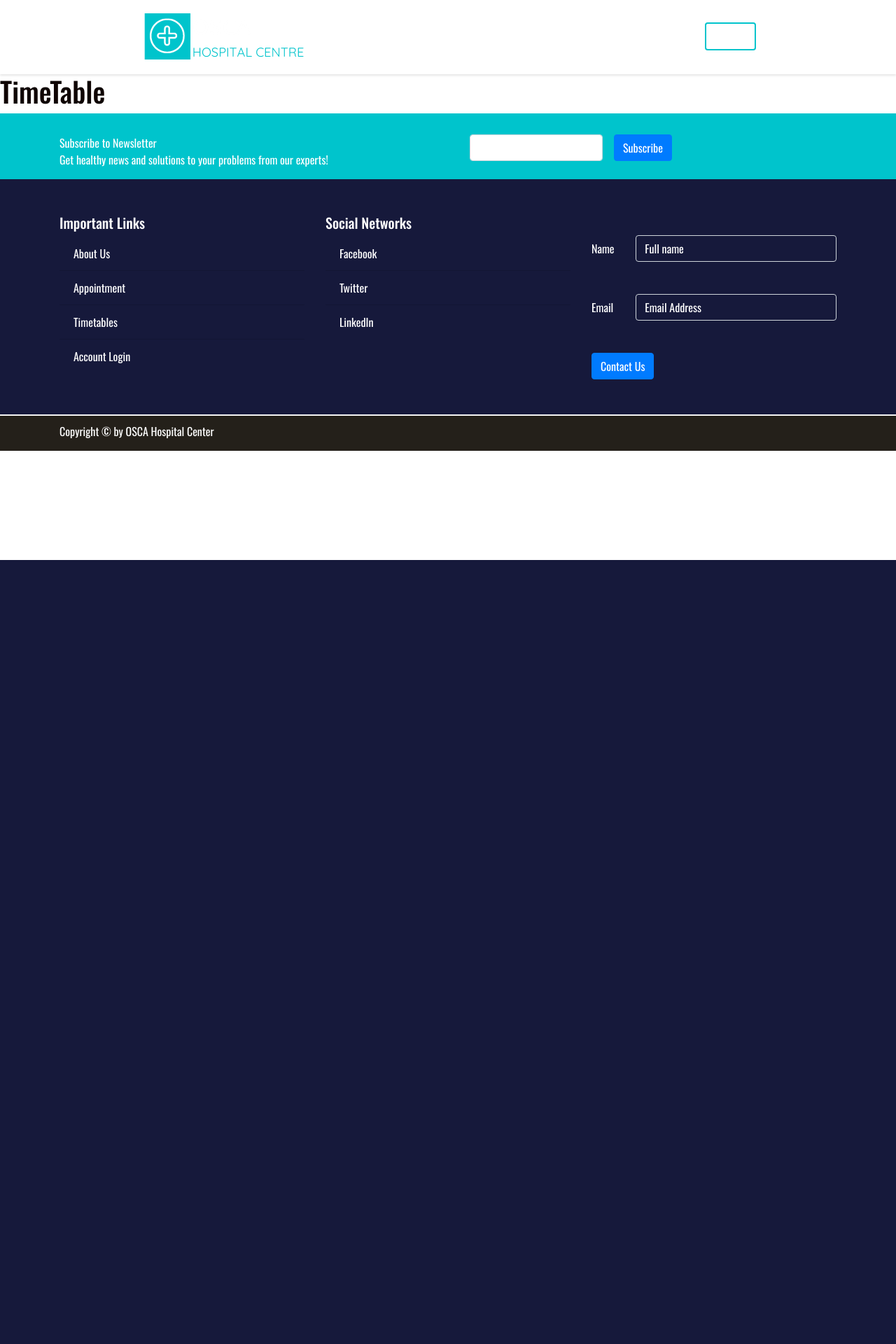
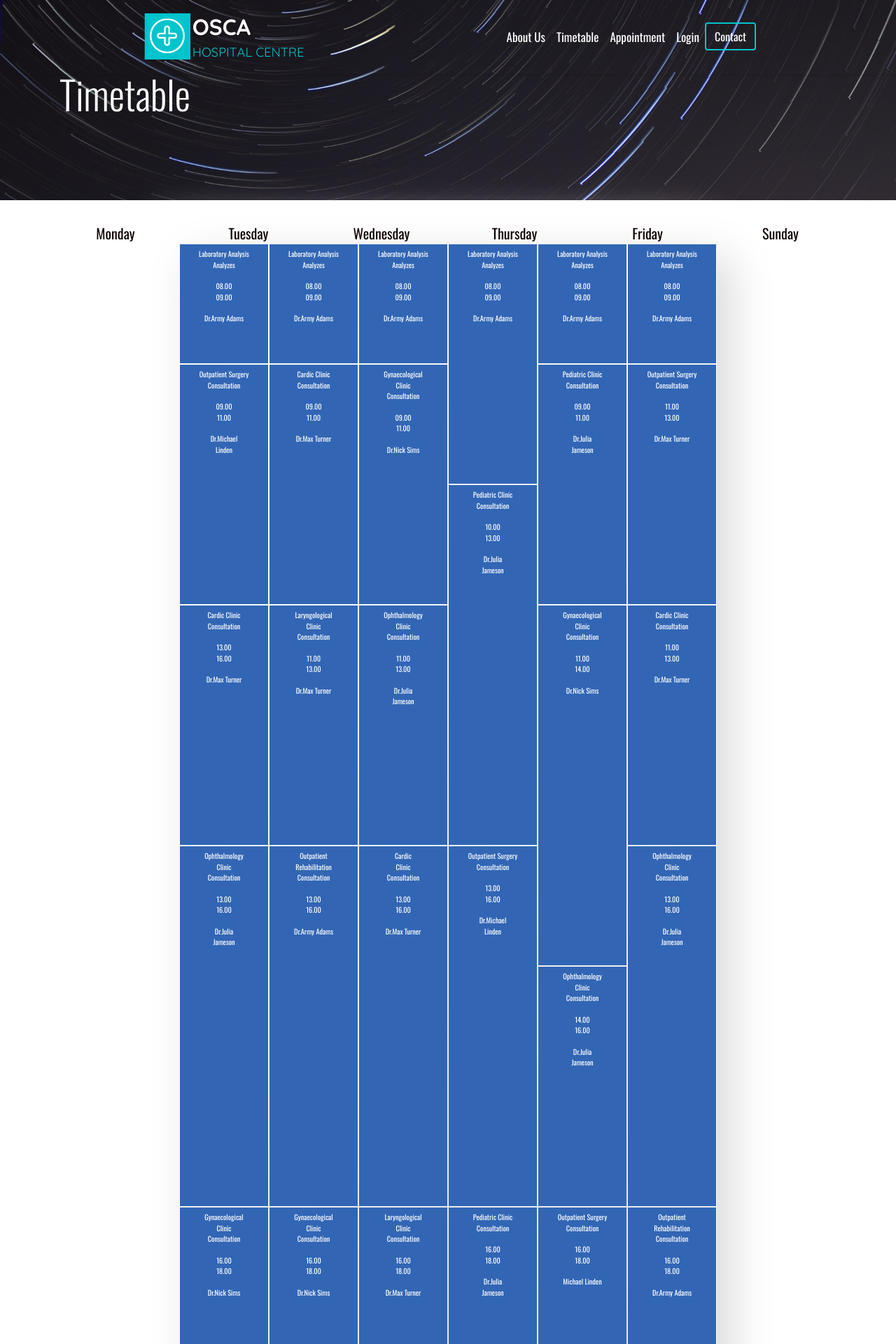
Before and after one commit to tamzid958/Medical-Site, a PHP site: page /timetable.php in a window 1280 px wide. Shown: the top 1920 px of the page at 70% size. Before the commit the page ends 800 px from the top, so only its background shows below. Run offline with PHP 8.4, Linux system fonts and the light colour scheme; some libraries are stand-ins or nearby versions.

Commit message:
timetable complete

```diff
--- a/assets/css/styles.css
+++ b/assets/css/styles.css
@@ -562,6 +562,8 @@ address bar color = #00c4cc
   background-color: #555;
 }
 
+
+
   .important-links a , .social-links a{
     text-decoration: none;
     color: white;
@@ -584,6 +586,26 @@ address bar color = #00c4cc
     margin-top: -120px;
 
   }
+  .timetable-hero{
+    background-image: url("../images/time-lapse-photo-of-stars-on-night-924824.jpg");
+    opacity: 1;
+    /* Full height */
+    min-height: 300px;
+    overflow: hidden;
+    /* Create the parallax scrolling effect */
+    background-attachment: scroll;
+    background-position: center;
+    background-repeat: no-repeat;
+    background-size: cover;
+    margin-top: -120px;
+
+  }
+  .timetable-hero-title{
+    padding-top: 50px;
+    color: white;
+  }
+
+
   .about-hero-title{
     padding-top: 100px;
     color: white;
@@ -702,6 +724,68 @@ address bar color = #00c4cc
     }
   }
 
+  .mobile-timetable-text{
+          color:#0F0402 !important;
+  }
+  .mobile_timetable{
+    display: none;
+  }
+
+  .pc-timetable-sction{
+    width:60%; margin: 50px auto;
+    border:1px solid white;
+    display: grid;
+    grid-template-rows: repeat(10,170px);
+    grid-template-columns: repeat(6,1fr) ;
+    grid-gap: 02px;
+    background: linear-gradient(145deg, #ffffff, #e6e6e6);
+    box-shadow:  20px 20px 60px #d9d9d9,
+    -20px -20px 60px #ffffff;
+   }
+    .div4{    grid-row: 1/3; grid-column: 4/5 ;}
+    .div7{    grid-row: 2/4; grid-column: 1/2 ;}
+    .div8{    grid-row: 2/4; grid-column: 2/3 ;}
+    .div9{    grid-row: 2/4; grid-column: 3/4 ; }
+    .div10{   grid-row: 3/6; grid-column: 4/5 ;}
+    .div11{   grid-row: 2/4; grid-column: 5/6 ;}
+    .div12{   grid-row: 2/4; grid-column: 6/7 ;}
+    .div13{   grid-row: 4/6; grid-column: 1/2 ;}
+    .div14{   grid-row: 4/6; grid-column: 2/3 ; }
+    .div15{   grid-row: 4/6; grid-column: 3/4 ;}
+    .div16{   grid-row: 4/7; grid-column: 5/6 ;}
+    .div17{   grid-row: 4/6; grid-column: 6/7 ;}
+    .div18{   grid-row: 6/9; grid-column: 1/2 ;}
+    .div19{   grid-row: 6/9; grid-column: 2/3 ;}
+    .div20{   grid-row: 6/9; grid-column: 3/4 ; }
+    .div21{   grid-row: 6/9; grid-column: 4/5 ;}
+    .div22{   grid-row: 7/9; grid-column: 5/6 ;}
+    .div23{   grid-row: 6/9; grid-column: 6/7 ;}
+    .div24{   grid-row: 9/11; grid-column: 1/2 ;}
+    .div25{   grid-row: 9/11; grid-column: 2/3 ;}
+    .div26{   grid-row: 9/11; grid-column: 3/4 ; }
+    .div27{   grid-row: 9/11; grid-column: 4/5 ;}
+    .div28{   grid-row: 9/11; grid-column: 5/6 ;}
+    .div29{   grid-row: 9/11; grid-column: 6/7 ;}
+
+    .timetable-box-week{
+      width: auto;
+      display: block;
+      font-size: 20px;
+      text-align: center;
+      margin-bottom: -50px;
+      padding: auto;
+    }
+    .timetable-grid{
+      background: rgba(48, 101, 181, 0.99); color: rgba(255, 255, 255, 0.99);
+    }
+    .timetable-grid p{
+        padding:5%;
+        font-size:0.8vw;
+    }
+    .pc-timetable-text{
+           color:white;
+           text-align: center;
+    }
 @media screen and (min-width: 481px) and (max-width: 992px) {
     .navbar{
         padding-left:10px;
@@ -801,6 +885,19 @@ p{
     max-width: 100%;
     margin-bottom: 40px;
   }
+  .timetable-hero{
+    margin-top: 0px;
+  }
+  .mobile_timetable{
+    display: none;
+  }
+  .pc-timetable-sction{
+    width:90%;
+  }
+  .timetable-grid p{
+
+    font-size:1.7vw;
+}
 
 }
 @media screen and (max-width: 480px)  {
@@ -894,6 +991,16 @@ p{
   .brand-section{
     display: none;
 }
-
-
+.timetable-hero{
+  margin-top: 0px;
 }
+.mobile_timetable{
+  display: block;
+}
+.pc-timetable-sction{
+  display: none;
+}
+.timetable-box-week{
+ display: none;
+}
+}
--- a/includes/header.php
+++ b/includes/header.php
@@ -1,5 +1,5 @@
 <?php
-   include('./includes/arrays.php');
+   include('includes/arrays.php');
 
 ?>
 
@@ -19,7 +19,7 @@
     <meta name="theme-color" content="#00c4cc">
     <!-- favicon-->
     <script src="https://unpkg.com/@lottiefiles/lottie-player@latest/dist/lottie-player.js"></script>
-    <link rel="shortcut icon" href="./assets/images/favicon.ico" type="image/x-icon">
+    <link rel="shortcut icon" href="http://<?php echo $_SERVER['HTTP_HOST']?>/assets/images/favicon.ico" type="image/x-icon">
     <link rel="icon" href="./assets/images/favicon.ico" type="image/x-icon">
 
     <!-- stylesheet connected-->
@@ -27,7 +27,7 @@
     <link rel="stylesheet" href="./assets/css/styles.css">
 
     <nav class="navbar navbar-expand-lg navbar-light bg-light">
-       <?php include('./includes/nav.php'); ?>
+       <?php include('includes/nav.php'); ?>
     </nav>
     <?php
 
--- a/includes/nav.php
+++ b/includes/nav.php
@@ -1,5 +1,5 @@
-<a class="navbar-brand desktop_logo" href="./index.php"><img src="./assets/images/white_logo.png"></a>
-<a class="navbar-brand mobile_logo" href="./index.php"><img src="./assets/images/black_logo.png"></a>
+<a class="navbar-brand desktop_logo" href="index.php"><img src="./assets/images/white_logo.png"></a>
+<a class="navbar-brand mobile_logo" href="index.php"><img src="./assets/images/black_logo.png"></a>
 
         <button class="navbar-toggler" type="button" data-toggle="collapse" data-target="#navbarNav" aria-controls="navbarNav" aria-expanded="false" aria-label="Toggle navigation">
           <span class="navbar-toggler-icon"></span>
--- /dev/null
+++ b/page_sections/timetable_sections/mobile_section.php
@@ -0,0 +1,62 @@
+
+<section class="mobile_timetable">
+<div class="jumbotron jumbotron-fluid">
+        <div class="container">
+          <h1 class="display-4">Monday</h1>
+          <p class="card-text card-body-text card-body-text-li mobile-timetable-text">Laboratory Analysis <span class="card-body-text mobile-timetable-text" style="float:right;"> 08.00 – 09.00</span></p>
+          <p class="card-text card-body-text card-body-text-li mobile-timetable-text">Outpatient Surgery <span class="card-body-text mobile-timetable-text" style="float:right;"> 09.00 – 11.00</span></p>
+          <p class="card-text card-body-text card-body-text-li mobile-timetable-text">Cardic Clinic <span class="card-body-text mobile-timetable-text" style="float:right;"> 11.00 – 13.00</span></p>
+          <p class="card-text card-body-text card-body-text-li mobile-timetable-text">Ophthalmology Clinic <span class="card-body-text mobile-timetable-text" style="float:right;"> 13.00 – 16.00</span></p>
+          <p class="card-text card-body-text card-body-text-li mobile-timetable-text">Gynaecological Clinic <span class="card-body-text mobile-timetable-text" style="float:right;"> 16.00 – 18.00</span></p>
+        </div>
+      </div>
+      <div class="jumbotron jumbotron-fluid">
+        <div class="container">
+          <h1 class="display-4">Tuesday</h1>
+          <p class="card-text card-body-text card-body-text-li mobile-timetable-text">Laboratory Analysis <span class="card-body-text mobile-timetable-text" style="float:right;"> 08.00 – 09.00</span></p>
+          <p class="card-text card-body-text card-body-text-li mobile-timetable-text">Cardic Clinic <span class="card-body-text mobile-timetable-text" style="float:right;"> 09.00 – 11.00</span></p>
+          <p class="card-text card-body-text card-body-text-li mobile-timetable-text">Laryngological Clinic <span class="card-body-text mobile-timetable-text" style="float:right;"> 11.00 – 13.00</span></p>
+          <p class="card-text card-body-text card-body-text-li mobile-timetable-text">Outpatient Rehabilitation <span class="card-body-text mobile-timetable-text" style="float:right;"> 13.00 – 16.00</span></p>
+          <p class="card-text card-body-text card-body-text-li mobile-timetable-text">Gynaecological Clinic <span class="card-body-text mobile-timetable-text" style="float:right;"> 16.00 – 18.00</span></p>
+        </div>
+      </div>
+      <div class="jumbotron jumbotron-fluid">
+        <div class="container">
+          <h1 class="display-4">Wednesday</h1>
+          <p class="card-text card-body-text card-body-text-li mobile-timetable-text">Laboratory Analysis <span class="card-body-text mobile-timetable-text" style="float:right;"> 08.00 – 09.00</span></p>
+          <p class="card-text card-body-text card-body-text-li mobile-timetable-text">Gynaecological Clinic <span class="card-body-text mobile-timetable-text" style="float:right;"> 09.00 – 11.00</span></p>
+          <p class="card-text card-body-text card-body-text-li mobile-timetable-text">Ophthalmology Clinic <span class="card-body-text mobile-timetable-text" style="float:right;"> 11.00 – 13.00</span></p>
+          <p class="card-text card-body-text card-body-text-li mobile-timetable-text">Cardic Clinic <span class="card-body-text mobile-timetable-text" style="float:right;"> 13.00 – 16.00</span></p>
+          <p class="card-text card-body-text card-body-text-li mobile-timetable-text">Laryngological Clinic <span class="card-body-text mobile-timetable-text" style="float:right;"> 16.00 – 18.00</span></p>
+        </div>
+      </div>
+      <div class="jumbotron jumbotron-fluid">
+        <div class="container">
+          <h1 class="display-4">Thursday</h1>
+          <p class="card-text card-body-text card-body-text-li mobile-timetable-text">Laboratory Analysis <span class="card-body-text mobile-timetable-text" style="float:right;"> 08.00 – 10.00</span></p>
+          <p class="card-text card-body-text card-body-text-li mobile-timetable-text">Pediatric Clinic <span class="card-body-text mobile-timetable-text" style="float:right;"> 10.00 – 13.00</span></p>
+          <p class="card-text card-body-text card-body-text-li mobile-timetable-text">Outpatient Surgery <span class="card-body-text mobile-timetable-text" style="float:right;"> 13.00 – 16.00</span></p>
+          <p class="card-text card-body-text card-body-text-li mobile-timetable-text">Pediatric Clinic <span class="card-body-text mobile-timetable-text" style="float:right;"> 16.00 – 18.00</span></p>
+        </div>
+      </div>
+      <div class="jumbotron jumbotron-fluid">
+        <div class="container">
+          <h1 class="display-4">Friday</h1>
+          <p class="card-text card-body-text card-body-text-li mobile-timetable-text">Laboratory Analysis <span class="card-body-text mobile-timetable-text" style="float:right;"> 08.00 – 09.00</span></p>
+          <p class="card-text card-body-text card-body-text-li mobile-timetable-text">Pediatric Clinic <span class="card-body-text mobile-timetable-text" style="float:right;"> 09.00 – 11.00</span></p>
+          <p class="card-text card-body-text card-body-text-li mobile-timetable-text">Gynaecological Clinic <span class="card-body-text mobile-timetable-text" style="float:right;"> 11.00 – 14.00</span></p>
+          <p class="card-text card-body-text card-body-text-li mobile-timetable-text">Ophthalmology Clinic <span class="card-body-text mobile-timetable-text" style="float:right;"> 14.00 – 16.00</span></p>
+          <p class="card-text card-body-text card-body-text-li mobile-timetable-text">Outpatient Surgery <span class="card-body-text mobile-timetable-text" style="float:right;"> 16.00 – 18.00</span></p>
+        </div>
+      </div>
+      <div class="jumbotron jumbotron-fluid">
+        <div class="container">
+          <h1 class="display-4">Sunday</h1>
+          <p class="card-text card-body-text card-body-text-li mobile-timetable-text">Laboratory Analysis <span class="card-body-text" style="float:right;"> 08.00 – 09.00</span></p>
+          <p class="card-text card-body-text card-body-text-li mobile-timetable-text">Outpatient Surgery <span class="card-body-text mobile-timetable-text" style="float:right;"> 09.00 – 11.00</span></p>
+          <p class="card-text card-body-text card-body-text-li mobile-timetable-text">Cardic Clinic <span class="card-body-text mobile-timetable-text" style="float:right;"> 11.00 – 13.00</span></p>
+          <p class="card-text card-body-text card-body-text-li mobile-timetable-text">Ophthalmology Clinic <span class="card-body-text mobile-timetable-text" style="float:right;"> 13.00 – 16.00</span></p>
+          <p class="card-text card-body-text card-body-text-li mobile-timetable-text">Outpatient Rehabilitation <span class="card-body-text mobile-timetable-text" style="float:right;"> 16.00 – 18.00</span></p>
+        </div>
+      </div>
+      </section>
--- /dev/null
+++ b/page_sections/timetable_sections/pc_tab_section.php
@@ -0,0 +1,54 @@
+<div class="container timetable-box-week">
+  <div class="row">
+    <div class="col-sm">
+     Monday
+    </div>
+    <div class="col-sm">
+    Tuesday
+    </div>
+    <div class="col-sm">
+    Wednesday
+    </div>
+    <div class="col-sm">
+    Thursday
+    </div>
+    <div class="col-sm">
+    Friday
+    </div>
+    <div class="col-sm">
+    Sunday
+    </div>
+  </div>
+</div>
+<section class="pc-timetable-sction">
+
+			<div class="div1 timetable-grid"><p class=" pc-timetable-text" title="Laboratory Analysis There are many variations of passages of Lorem ipsum available"> Laboratory Analysis <br> Analyzes <br><br> 08.00 <br> 09.00 <br><br> Dr.Army Adams <br></p></div>
+			<div class="div2 timetable-grid"><p class=" pc-timetable-text" title="Laboratory Analysis There are many variations of passages of Lorem ipsum available"> Laboratory Analysis <br> Analyzes <br><br> 08.00 <br> 09.00 <br><br> Dr.Army Adams <br></p></div>
+			<div class="div3 timetable-grid"><p class=" pc-timetable-text" title="Laboratory Analysis There are many variations of passages of Lorem ipsum available"> Laboratory Analysis <br> Analyzes <br><br> 08.00 <br> 09.00 <br><br> Dr.Army Adams <br></p></div>
+            <div class="div4 timetable-grid"><p class=" pc-timetable-text" title="Laboratory Analysis There are many variations of passages of Lorem ipsum available"> Laboratory Analysis <br> Analyzes <br><br> 08.00 <br> 09.00 <br><br> Dr.Army Adams <br></p></div>
+            <div class="div5 timetable-grid"><p class=" pc-timetable-text" title="Laboratory Analysis There are many variations of passages of Lorem ipsum available"> Laboratory Analysis <br> Analyzes <br><br> 08.00 <br> 09.00 <br><br> Dr.Army Adams <br></p></div>
+			<div class="div6 timetable-grid"><p class="  pc-timetable-text" title="Laboratory Analysis There are many variations of passages of Lorem ipsum available"> Laboratory Analysis <br> Analyzes <br><br> 08.00 <br> 09.00 <br><br> Dr.Army Adams <br></p></div>
+			<div class="div7 timetable-grid"><p class="  pc-timetable-text" title="Outpatient Surgery  There are many variations of passages of Lorem ipsum available"> Outpatient Surgery  <br> Consultation <br><br> 09.00 <br> 11.00 <br><br> Dr.Michael<br>Linden<br></p></div>
+			<div class="div8 timetable-grid"><p class=" pc-timetable-text" title="Cardic Clinic There are many variations of passages of Lorem ipsum available"> Cardic Clinic <br> Consultation <br><br> 09.00 <br> 11.00 <br><br> Dr.Max Turner <br></p></div>
+			<div class="div9 timetable-grid"><p class="  pc-timetable-text" title="Gynaecological Clinic There are many variations of passages of Lorem ipsum available"> Gynaecological <br> Clinic <br> Consultation <br><br> 09.00 <br> 11.00 <br><br> Dr.Nick Sims <br></p></div>
+            <div class="div10 timetable-grid"><p class="  pc-timetable-text" title="Pediatric Clinic There are many variations of passages of Lorem ipsum available"> Pediatric Clinic <br> Consultation <br><br> 10.00 <br> 13.00 <br><br> Dr.Julia<br>Jameson <br></p></div>
+            <div class="div11 timetable-grid"><p  class="  pc-timetable-text"  title="Pediatric Clinic There are many variations of passages of Lorem ipsum available"> Pediatric Clinic <br> Consultation <br><br> 09.00 <br> 11.00 <br><br> Dr.Julia<br>Jameson <br></p></div>
+			<div class="div12 timetable-grid"><p class="  pc-timetable-text" title="Outpatient Surgery There are many variations of passages of Lorem ipsum available"> Outpatient Surgery <br> Consultation <br><br> 11.00 <br> 13.00 <br><br> Dr.Max Turner <br></p></div>
+			<div class="div13 timetable-grid"><p class="  pc-timetable-text"  title="Cardic Clinic There are many variations of passages of Lorem ipsum available"> Cardic Clinic <br> Consultation <br><br> 13.00 <br> 16.00 <br><br> Dr.Max Turner <br></p></div>
+			<div class="div14 timetable-grid"><p class="  pc-timetable-text" title="Laryngological Clinic There are many variations of passages of Lorem ipsum available"> Laryngological <br> Clinic <br> Consultation <br><br> 11.00 <br> 13.00 <br><br> Dr.Max Turner <br></p></div>
+            <div class="div15 timetable-grid"><p class="  pc-timetable-text" title="Ophthalmology Clinic There are many variations of passages of Lorem ipsum available"> Ophthalmology <br> Clinic <br> Consultation <br><br> 11.00 <br> 13.00 <br><br> Dr.Julia<br>Jameson <br></p></div>
+            <div class="div16 timetable-grid"><p class="  pc-timetable-text" title="Gynaecological Clinic There are many variations of passages of Lorem ipsum available"> Gynaecological <br> Clinic <br> Consultation <br><br> 11.00 <br> 14.00 <br><br> Dr.Nick Sims <br></p></div>
+			<div class="div17 timetable-grid"><p class="  pc-timetable-text" title="Cardic Clinic There are many variations of passages of Lorem ipsum available"> Cardic Clinic <br> Consultation <br><br> 11.00 <br> 13.00 <br><br> Dr.Max Turner <br></p></div>
+			<div class="div18 timetable-grid"><p class="  pc-timetable-text" title="Ophthalmology Clinic  There are many variations of passages of Lorem ipsum available"> Ophthalmology <br> Clinic <br> Consultation <br><br> 13.00 <br> 16.00 <br><br> Dr.Julia <br> Jameson <br></p></div>
+			<div class="div19 timetable-grid"><p class="  pc-timetable-text" title="Outpatient Rehabilitation There are many variations of passages of Lorem ipsum available"> Outpatient <br> Rehabilitation <br> Consultation <br><br> 13.00 <br> 16.00 <br><br> Dr.Army Adams<br></p></div>
+			<div class="div20 timetable-grid"><p class="  pc-timetable-text" title="Cardic Clinic There are many variations of passages of Lorem ipsum available"> Cardic <br> Clinic <br> Consultation <br><br> 13.00 <br> 16.00 <br><br> Dr.Max Turner <br></p></div>
+            <div class="div21 timetable-grid"><p class="  pc-timetable-text" title="Outpatient Surgery There are many variations of passages of Lorem ipsum available"> Outpatient Surgery <br> Consultation <br><br> 13.00 <br> 16.00 <br><br> Dr.Michael <br> Linden <br></p></div>
+            <div class="div22 timetable-grid"><p class="  pc-timetable-text" title="Ophthalmology Clinic There are many variations of passages of Lorem ipsum available"> Ophthalmology <br> Clinic <br> Consultation <br><br> 14.00 <br> 16.00 <br><br> Dr.Julia <br> Jameson <br></p></div>
+			<div class="div23 timetable-grid"><p class="  pc-timetable-text" title="Ophthalmology Clinic There are many variations of passages of Lorem ipsum available"> Ophthalmology <br> Clinic <br> Consultation <br><br> 13.00 <br> 16.00 <br><br> Dr.Julia <br> Jameson <br></p></div>
+			<div class="div24 timetable-grid"><p class="  pc-timetable-text" title="Gynaecological Clinic  There are many variations of passages of Lorem ipsum available"> Gynaecological <br> Clinic <br> Consultation <br><br> 16.00 <br> 18.00 <br><br> Dr.Nick Sims <br></p></div>
+			<div class="div25 timetable-grid"><p class="  pc-timetable-text" title="Gynaecological Clinic There are many variations of passages of Lorem ipsum available"> Gynaecological <br> Clinic <br> Consultation <br><br> 16.00 <br> 18.00 <br><br> Dr.Nick Sims<br></p></div>
+			<div class="div26 timetable-grid"><p class="  pc-timetable-text" title="Pediatric Clinic Clinic There are many variations of passages of Lorem ipsum available"> Laryngological <br> Clinic <br> Consultation <br><br> 16.00 <br> 18.00 <br><br> Dr.Max Turner <br></p></div>
+            <div class="div27 timetable-grid"><p class="  pc-timetable-text" title="Pediatric Clinic There are many variations of passages of Lorem ipsum available"> Pediatric Clinic <br> Consultation <br><br> 16.00 <br> 18.00 <br><br> Dr.Julia <br> Jameson <br></p></div>
+            <div class="div28 timetable-grid"><p class="  pc-timetable-text" title="Outpatient Surgery There are many variations of passages of Lorem ipsum available"> Outpatient Surgery <br> Consultation <br><br> 16.00 <br> 18.00 <br><br> Michael Linden <br></p></div>
+            <div class="div29 timetable-grid"><p class="  pc-timetable-text" title="Outpatient Rehabilitation There are many variations of passages of Lorem ipsum available"> Outpatient <br> Rehabilitation <br> Consultation <br><br> 16.00 <br> 18.00 <br><br> Dr.Army Adams <br></p></div>
+</section>
--- a/page_sections/timetable_sections/section_one.php
+++ b/page_sections/timetable_sections/section_one.php
@@ -0,0 +1,8 @@
+<section>
+<div class="jumbotron jumbotron-fluid timetable-hero">
+  <div class="container">
+    <h1 class="display-4 timetable-hero-title">Timetable</h1>
+  </div>
+</div>
+
+</section>
--- a/timetable.php
+++ b/timetable.php
@@ -3,8 +3,14 @@
 ?>
 
 <body>
+<?php
+include('page_sections/timetable_sections/section_one.php');
+include('page_sections/timetable_sections/mobile_section.php');
+include('page_sections/timetable_sections/pc_tab_section.php');
+?>
 
-<h1>TimeTable</h1>
+
+<body>
 
 </body>
 
```
Also changed, not shown: templates/blog_post_template.php (+16 -0 lines), assets/images/time-lapse-photo-of-stars-on-night-924824.jpg (added).
